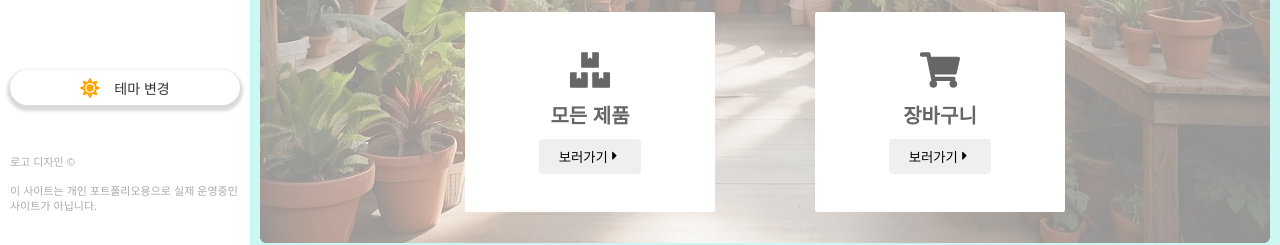
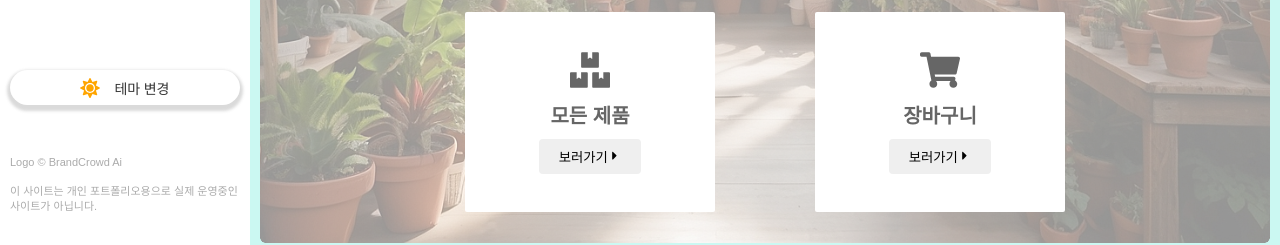
Before and after one commit to doryJyeon/fresh_plants, a Next.js app: page / in a window 1280 px wide. Shown: the part 547-792 px from the top of the page. Built offline with nearby package versions, Linux system fonts and the light colour scheme.

Commit message:
ADD_footer logo copy, font-family, 기타 css 수정

```diff
--- a/app/globals.css
+++ b/app/globals.css
@@ -1,3 +1,5 @@
+@import url('https://fonts.googleapis.com/css2?family=Noto+Serif+KR:wght@400;500;600;700;900&display=swap');
+
 :root {
   --bg: #cbf8f2;
   --header-bg: #fff;
@@ -25,6 +27,11 @@
 
 button {
   outline: none;
+  font-family: "Noto Serif KR", serif;
+}
+
+input {
+  font-family: "Noto Serif KR", serif;
 }
 
 a, a:visited, a:hover, a:active {
--- a/src/conponents/Footer/Footer.tsx
+++ b/src/conponents/Footer/Footer.tsx
@@ -7,7 +7,7 @@
       <DarkModeBtn />
 
       <p>
-        로고 디자인 &copy;
+        Logo &copy; BrandCrowd Ai
       </p>
       <p>
         이 사이트는 개인 포트폴리오용으로 실제 운영중인 사이트가 아닙니다.
--- a/src/conponents/Footer/darkMode.module.css
+++ b/src/conponents/Footer/darkMode.module.css
@@ -10,6 +10,7 @@
   box-shadow: 0 3px 3px 3px #88888850;
   cursor: pointer;
   font-size: 1.4rem;
+  font-weight: 500;
   transition: all .25s;
 
   &:hover {
--- a/src/conponents/Header/header.module.css
+++ b/src/conponents/Header/header.module.css
@@ -27,4 +27,10 @@
   &:active {
     color: var(--point-light);
   }
+
+  & > a {
+    display: block;
+    width: 100%;
+    height: 100%;
+  }
 }
```
